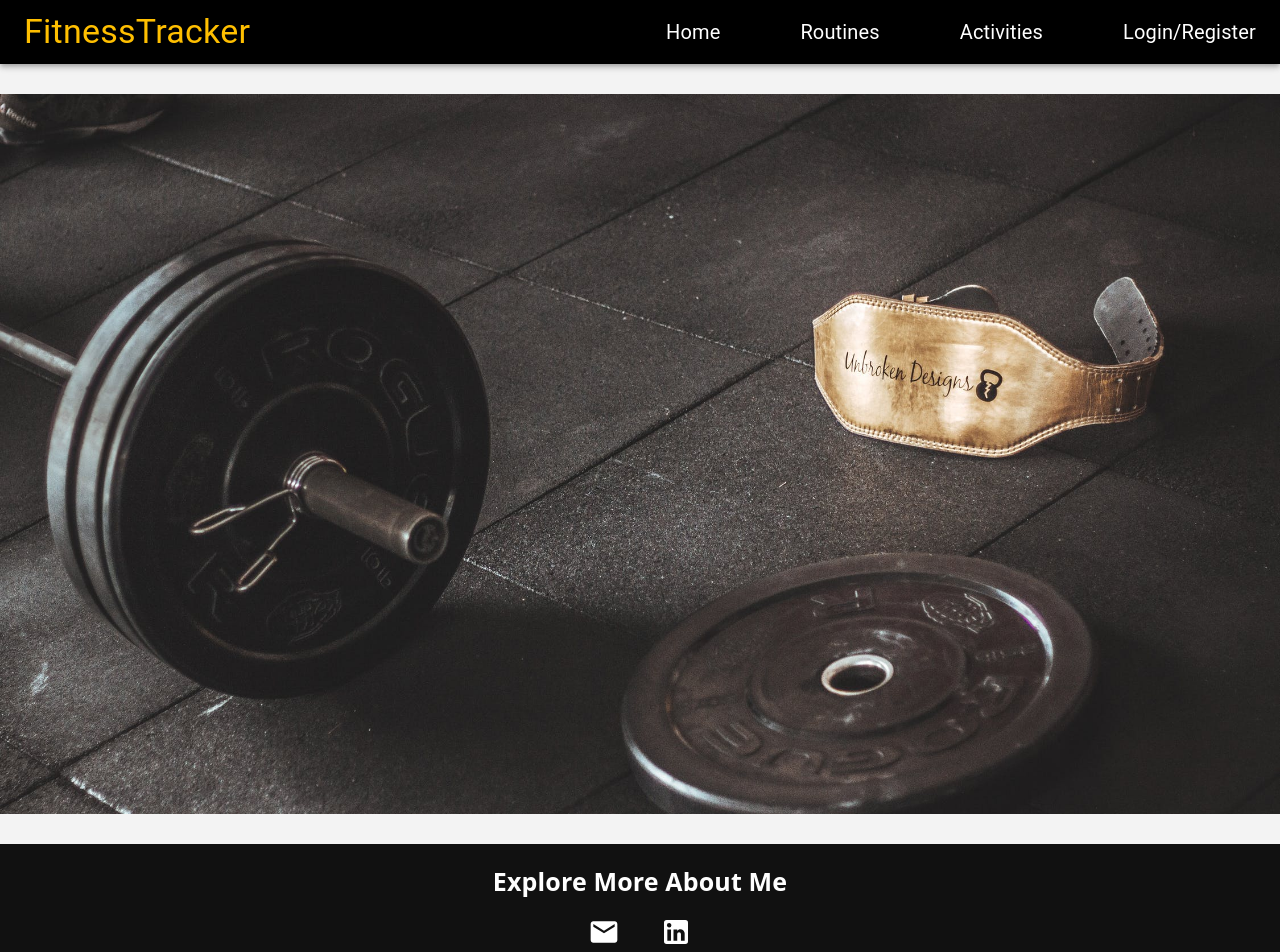
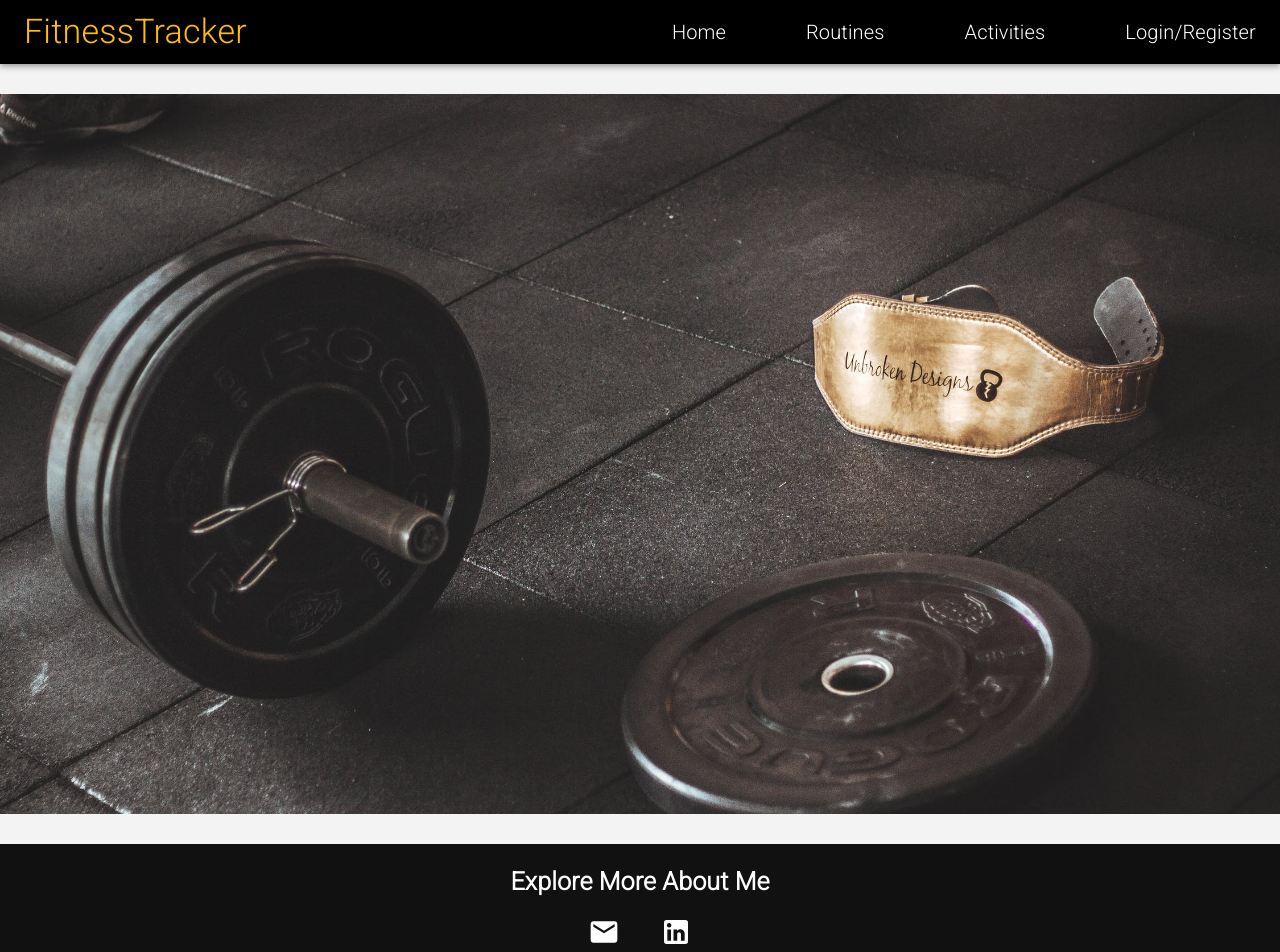
Before and after one commit to carlos-escamilla33/FitnessTrackerFrontEnd, a React (Create React App) app: page / in a window 1280 px wide. Shown: the top 952 px of the page. Built offline with nearby package versions, Linux system fonts and the light colour scheme.

Commit message:
added styling to me route

```diff
--- a/src/App.css
+++ b/src/App.css
@@ -1,6 +1,9 @@
+@import url('https://fonts.googleapis.com/css2?family=Roboto+Condensed:ital@1&family=Roboto:wght@300&display=swap');
+
 * {
     margin:0;
     padding:0;
+    font-family: 'Roboto', sans-serif;
 }
 
 .content {
--- a/src/components/UserData/UserData.js
+++ b/src/components/UserData/UserData.js
@@ -1,9 +1,12 @@
 import React, { useEffect, useState, useContext } from "react";
 import { callApi } from "../../api";
 import { UserContext } from "../../context/UserContext";
+import useStyles from "./UserStyles";
+import { Container } from "@material-ui/core"
 
 const UserData = () => {
     const { token, user } = useContext(UserContext);
+    const classes = useStyles();
 
     const personalData = async () => {
         try {
@@ -26,11 +29,11 @@
         <>
             {
                 token ?
-                    <>
+                    <Container className={classes.user}>
                         <h1>Welcome</h1>
                         <h3>{user}</h3>
                         <h3>You're logged in!</h3>
-                    </> : null
+                    </Container> : null
             }
         </>
     )
--- /dev/null
+++ b/src/components/UserData/UserStyles.js
@@ -0,0 +1,12 @@
+import React from 'react';
+import { makeStyles } from "@material-ui/core";
+
+const useStyles = makeStyles(() => ({
+    user: {
+        textAlign: "center",
+        marginTop: "15%",
+        fontSize: "50px"
+    }
+}));
+
+export default useStyles;
```
Also changed, not shown: src/components/UserData/UserData.css (deleted).
